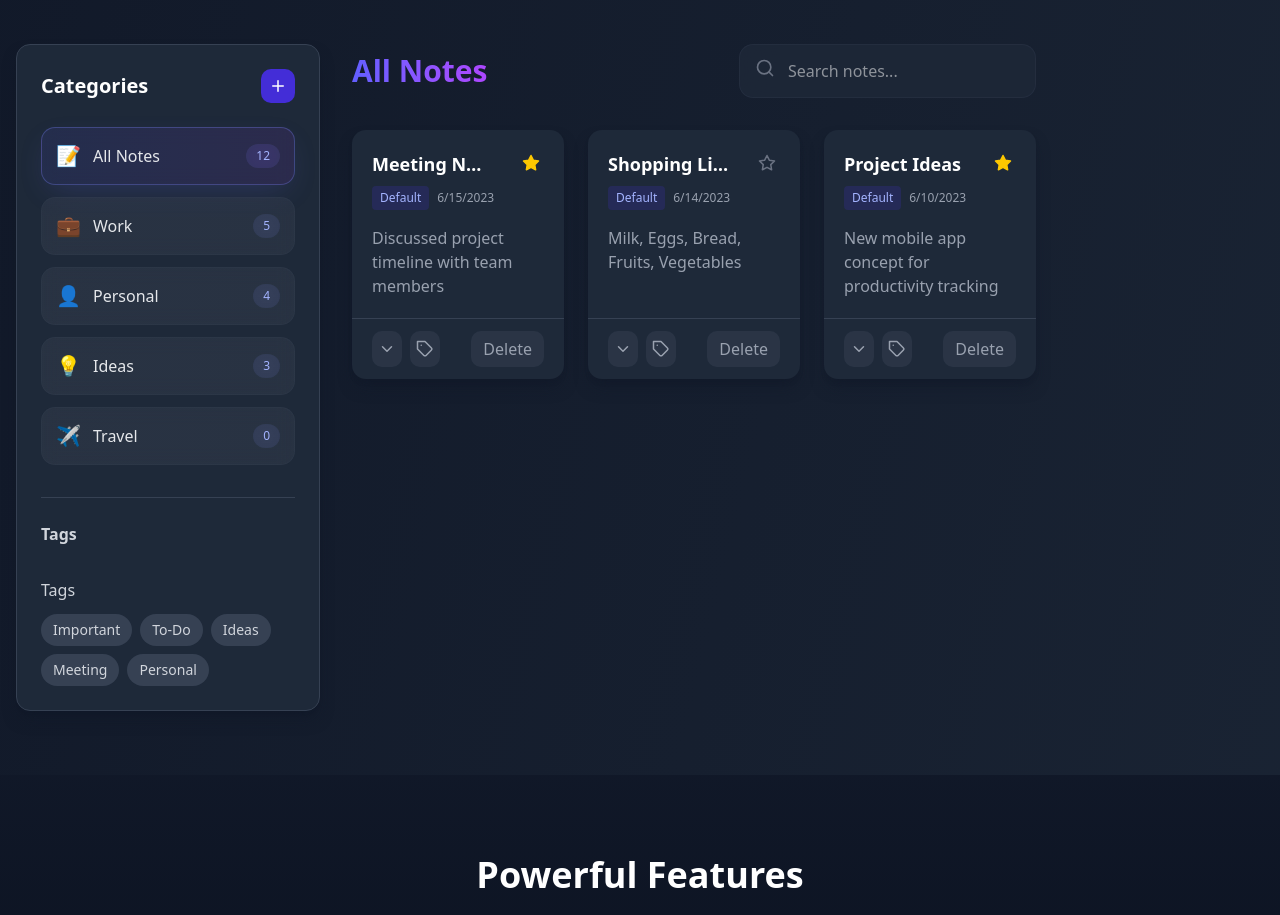
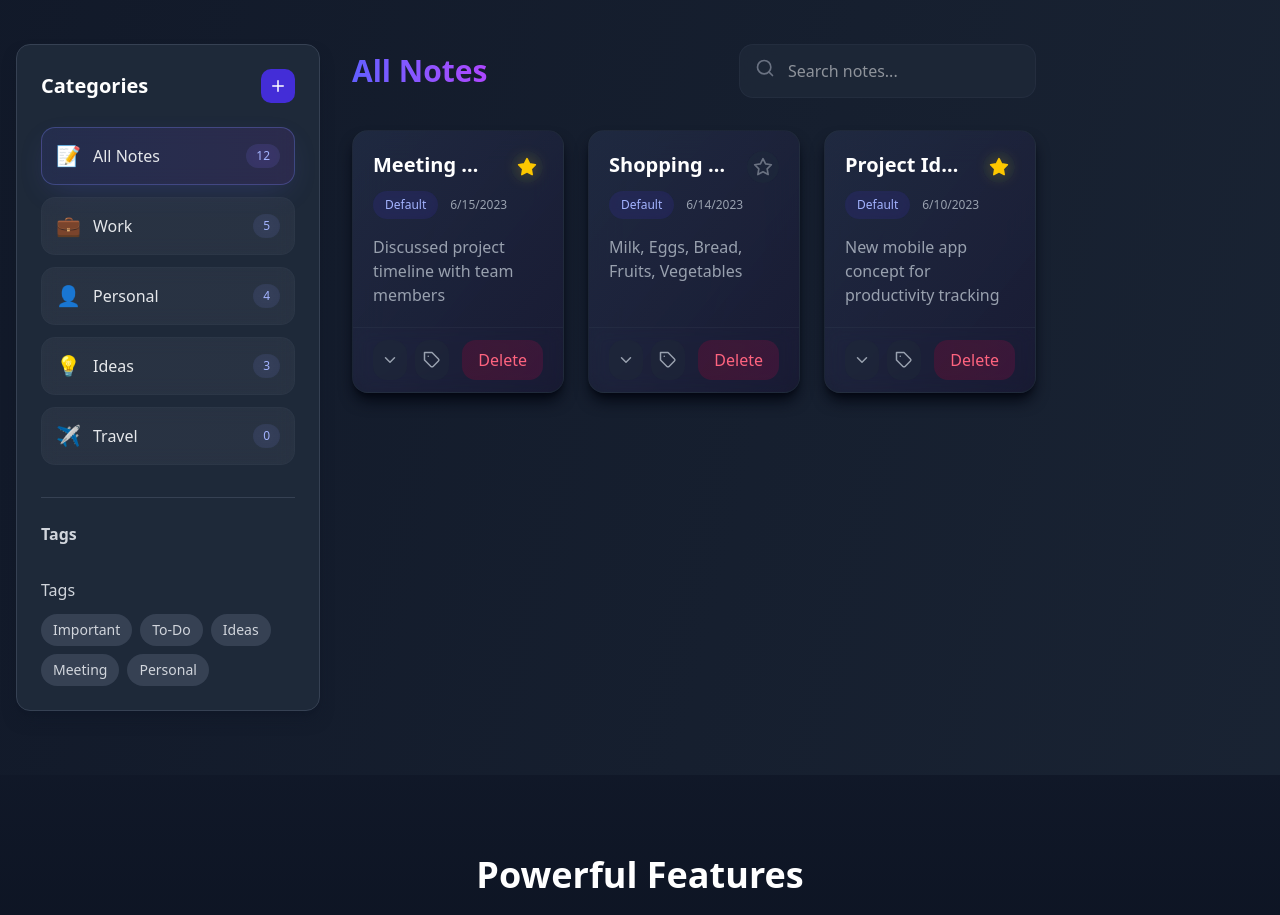
Before and after one commit to Waleed-Ahmad-dev/notes_app, a Next.js app: page / in a window 1280 px wide. Shown: the part 900-1815 px from the top of the page. Built offline with nearby package versions, Linux system fonts and the light colour scheme.

Commit message:
Update NoteCard.tsx

```diff
--- a/src/components/LandingPage/NotesSection/NoteCard.tsx
+++ b/src/components/LandingPage/NotesSection/NoteCard.tsx
@@ -17,38 +17,50 @@ export default function NoteCard({
 }) {
      return (
           <motion.div
-               className={
-                    `bg-white dark:bg-gray-800 rounded-xl shadow-lg dark:shadow-gray-900/50 overflow-hidden
+               className={`
+                    bg-gradient-to-br from-white/80 to-gray-100/80 dark:from-gray-800/80 dark:to-gray-900/90 rounded-2xl shadow-lg dark:shadow-gray-950 overflow-hidden
+                    backdrop-blur-lg border border-gray-200/50 dark:border-gray-700/30
                     transition-all duration-300 ease-in-out
-                    ${isExpanded ? 'md:col-span-2 lg:col-span-3' : ''}`
-               }
-               initial={{ opacity: 0, y: 20 }}
-               animate={{ opacity: 1, y: 0 }}
+                    ${isExpanded ? 'md:col-span-2 lg:col-span-3' : ''}
+               `}
+               initial={{ opacity: 0, scale: 0.95 }}
+               animate={{ opacity: 1, scale: 1 }}
+               exit={{ opacity: 0, scale: 0.9 }}
                transition={{ duration: 0.3 }}
                whileHover={{
-                    y: -5,
-                    boxShadow: '0 20px 25px -5px rgba(0, 0, 0, 0.1), 0 10px 10px -5px rgba(0, 0, 0, 0.04)'
+                    y: -8,
+                    boxShadow: '0 20px 25px -5px rgba(0, 0, 0, 0.1), 0 10px 10px -5px rgba(0, 0, 0, 0.04)',
+                    borderColor: 'rgba(99, 102, 241, 0.5)'
                }}
                whileTap={{ scale: 0.98 }}
           >
-               <div className="p-5">
+               <div className="absolute inset-0 bg-gradient-to-br from-indigo-500/5 to-purple-500/5" />
+
+               <div className="p-5 relative z-10">
                     <div className="flex justify-between items-start">
-                         <h3 className="font-bold text-lg text-gray-800 dark:text-white truncate max-w-[70%] transition-colors duration-300">
+                         <motion.h3
+                              className="font-bold text-xl text-gray-800 dark:text-white truncate max-w-[70%]"
+                              animate={{
+                                   color: isExpanded ? ['#4f46e5', '#7c3aed'] : undefined
+                              }}
+                              transition={{ duration: 0.5 }}
+                         >
                               {note.title}
-                         </h3>
+                         </motion.h3>
+
                          <motion.button
                               onClick={onToggleStar}
-                              className="p-1 rounded-full"
-                              whileHover={{ scale: 1.1 }}
+                              className="p-1.5 rounded-full bg-white/50 dark:bg-gray-800/50 backdrop-blur-sm"
+                              whileHover={{ scale: 1.1, rotate: [0, 15, -10, 0] }}
                               whileTap={{ scale: 0.9 }}
                               aria-label={note.starred ? "Unstar note" : "Star note"}
                          >
                               <Star
-                                   size={18}
-                                   className={`transition-colors duration-200 ${
+                                   size={20}
+                                   className={`transition-all duration-300 ${
                                         note.starred
-                                        ? "text-yellow-400 fill-yellow-400"
-                                        : "text-gray-400 dark:text-gray-500 hover:text-yellow-500 dark:hover:text-yellow-400"
+                                             ? "text-yellow-400 fill-yellow-400 drop-shadow-[0_0_8px_rgba(250,204,21,0.4)]"
+                                             : "text-gray-400 dark:text-gray-500 hover:text-yellow-500 dark:hover:text-yellow-400"
                                    }`}
                               />
                          </motion.button>
@@ -56,13 +68,13 @@ export default function NoteCard({
 
                     <div className="flex items-center mt-2 mb-4">
                          <motion.span
-                              className="bg-indigo-100 dark:bg-indigo-900/40 text-indigo-800 dark:text-indigo-300 text-xs px-2 py-1 rounded mr-2 capitalize transition-colors duration-300"
+                              className="bg-indigo-100 dark:bg-indigo-900/30 text-indigo-700 dark:text-indigo-300 text-xs px-3 py-1.5 rounded-full mr-3 capitalize backdrop-blur-sm"
                               whileHover={{ scale: 1.05 }}
                               whileTap={{ scale: 0.95 }}
                          >
                               {note.category}
                          </motion.span>
-                         <span className="text-xs text-gray-500 dark:text-gray-400 transition-colors duration-300">
+                         <span className="text-xs text-gray-500 dark:text-gray-400">
                               {new Date(note.createdAt).toLocaleDateString()}
                          </span>
                     </div>
@@ -79,30 +91,41 @@ export default function NoteCard({
                     </motion.p>
                </div>
 
-               <div className="border-t border-gray-100 dark:border-gray-700 px-5 py-3 flex justify-between transition-colors duration-300">
+               <div className="border-t border-gray-100/50 dark:border-gray-700/30 px-5 py-3 flex justify-between backdrop-blur-sm">
                     <div className="flex space-x-2">
                          <motion.button
-                              className="p-1.5 rounded-lg bg-gray-50 dark:bg-gray-700/50 hover:bg-gray-100 dark:hover:bg-gray-600 text-gray-500 dark:text-gray-400 hover:text-indigo-600 dark:hover:text-indigo-400 transition-colors duration-300"
+                              className="p-2 rounded-xl bg-white/50 dark:bg-gray-800/50 text-gray-500 dark:text-gray-400 hover:text-indigo-600 dark:hover:text-indigo-400 backdrop-blur-md"
                               onClick={onExpand}
-                              whileHover={{ scale: 1.05 }}
+                              whileHover={{
+                                   scale: 1.05,
+                                   background: 'linear-gradient(to right, #e0e7ff, #ede9fe)'
+                              }}
                               whileTap={{ scale: 0.95 }}
                               aria-label={isExpanded ? "Collapse note" : "Expand note"}
                          >
                               {isExpanded ? <ChevronUp size={18} /> : <ChevronDown size={18} />}
                          </motion.button>
+
                          <motion.button
-                              className="p-1.5 rounded-lg bg-gray-50 dark:bg-gray-700/50 hover:bg-gray-100 dark:hover:bg-gray-600 text-gray-500 dark:text-gray-400 hover:text-indigo-600 dark:hover:text-indigo-400 transition-colors duration-300"
-                              whileHover={{ scale: 1.05 }}
+                              className="p-2 rounded-xl bg-white/50 dark:bg-gray-800/50 text-gray-500 dark:text-gray-400 hover:text-indigo-600 dark:hover:text-indigo-400 backdrop-blur-md"
+                              whileHover={{
+                                   scale: 1.05,
+                                   background: 'linear-gradient(to right, #e0e7ff, #ede9fe)'
+                              }}
                               whileTap={{ scale: 0.95 }}
                               aria-label="Add tag"
                          >
                               <Tag size={18} />
                          </motion.button>
                     </div>
+
                     <motion.button
-                         className="px-3 py-1.5 rounded-lg bg-gray-50 dark:bg-gray-700/50 hover:bg-red-50 dark:hover:bg-red-900/30 text-gray-500 dark:text-gray-400 hover:text-red-600 dark:hover:text-red-500 font-medium transition-colors duration-300"
+                         className="px-4 py-2 rounded-xl bg-gradient-to-r from-rose-100 to-pink-100 dark:from-rose-900/30 dark:to-pink-900/30 text-rose-600 dark:text-rose-400 font-medium backdrop-blur-md"
                          onClick={onDelete}
-                         whileHover={{ scale: 1.05 }}
+                         whileHover={{
+                              scale: 1.05,
+                              background: 'linear-gradient(to right, #ffe4e6, #fce7f3)'
+                         }}
                          whileTap={{ scale: 0.95 }}
                          aria-label="Delete note"
                     >
```
